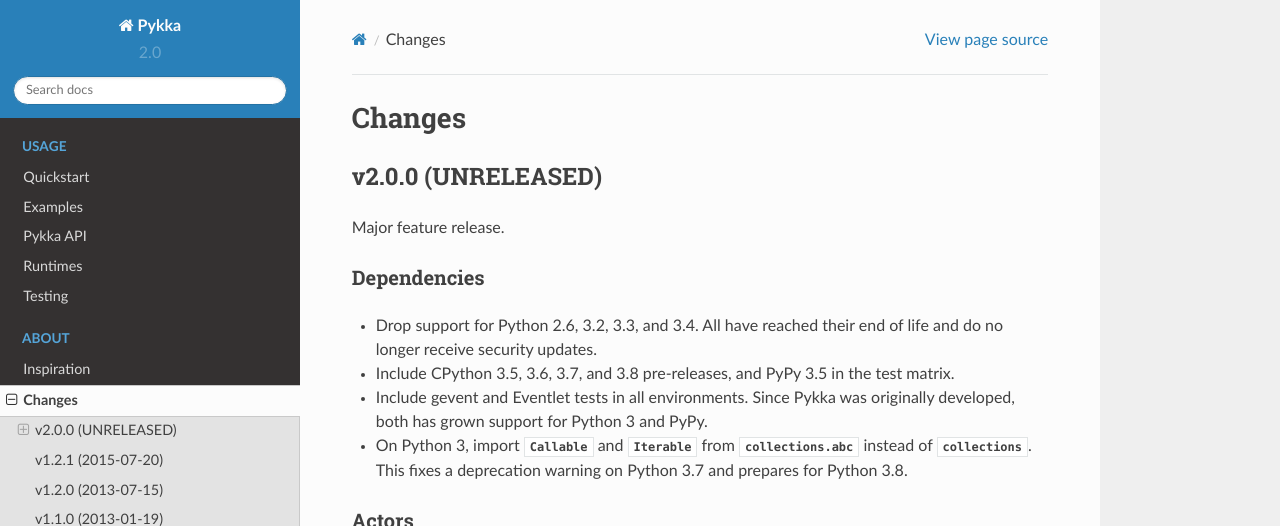
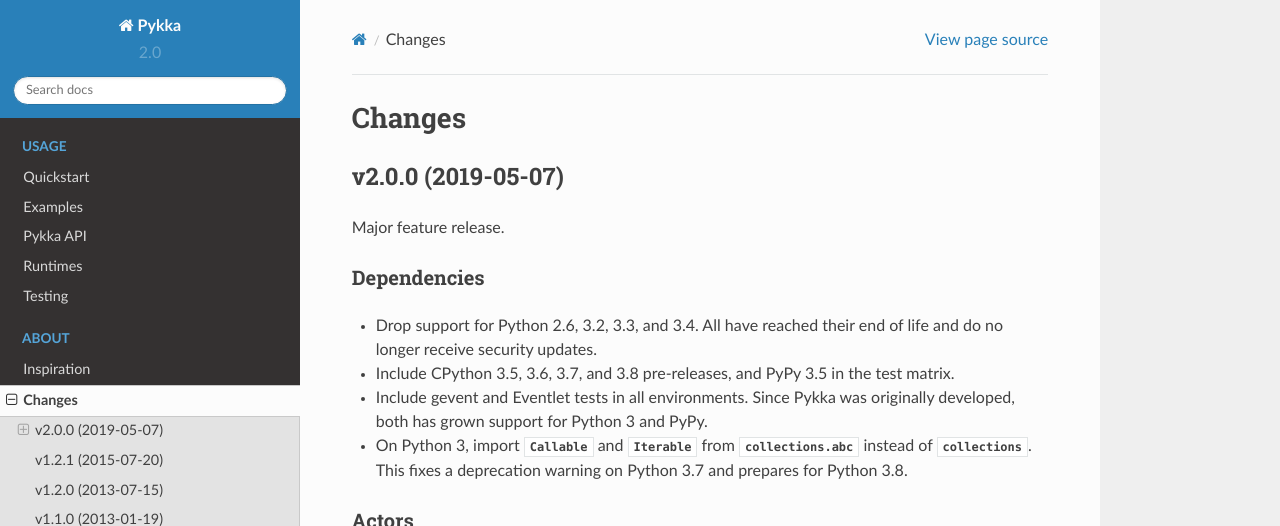
Before and after one commit to jodal/pykka, a Sphinx documentation site: the page built from docs/changes.rst, in a window 1280 px wide and 900 px high. Shown: the top 526 px of the window. Built offline with Sphinx 7.4.7 and the Read the Docs theme 2.0.0, drawn with Linux system fonts in a browser that asks for light colours.

Commit message:
Release v2.0.0

```diff
--- a/docs/changes.rst
+++ b/docs/changes.rst
@@ -2,7 +2,7 @@
 Changes
 =======
 
-v2.0.0 (UNRELEASED)
+v2.0.0 (2019-05-07)
 ===================
 
 Major feature release.
--- a/pykka/__init__.py
+++ b/pykka/__init__.py
@@ -26,7 +26,7 @@
 
 
 #: Pykka's :pep:`396` and :pep:`440` compatible version number
-__version__ = '2.0.0a1'
+__version__ = '2.0.0'
 
 
 _logging.getLogger('pykka').addHandler(_logging.NullHandler())
```
